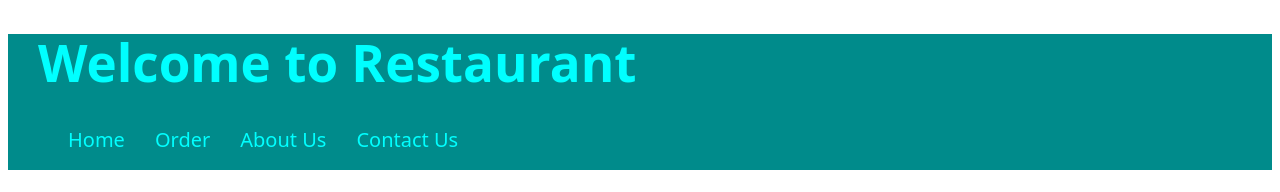
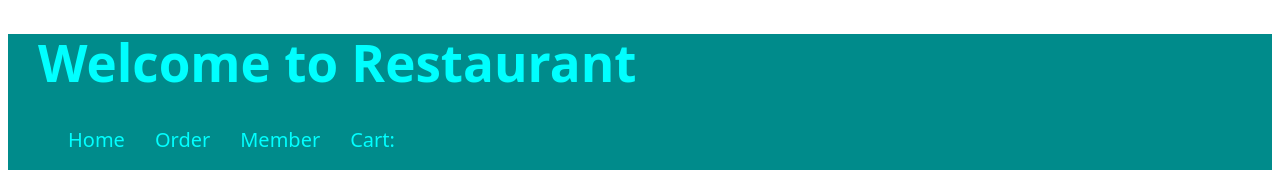
Before and after one commit to CAY1009/RestaurantOrderSystem_UI, a React (Vite) app: page / in a window 1280 px wide. Shown: the top 192 px of the page. Built offline with nearby package versions, Linux system fonts and the light colour scheme.

Commit message:
update
Updated navigation links in the Header component.

```diff
--- a/src/Header.jsx
+++ b/src/Header.jsx
@@ -1,3 +1,5 @@
+import { useState } from "react";
+import { Link } from "react-router-dom";
 
 function Header(){
 
@@ -5,10 +7,10 @@ function Header(){
         <header>
             <div className="header">
                 <h1>Welcome to Restaurant</h1>
-                <a href="#">Home</a>
+                <a href="/">Home</a>
                 <a href="#">Order</a>
-                <a href="#">About Us</a>
-                <a href="#">Contact Us</a>
+                <a href="/member">Member</a>
+                <a href="#">Cart: </a>
             </div>
         </header>
     );
```
